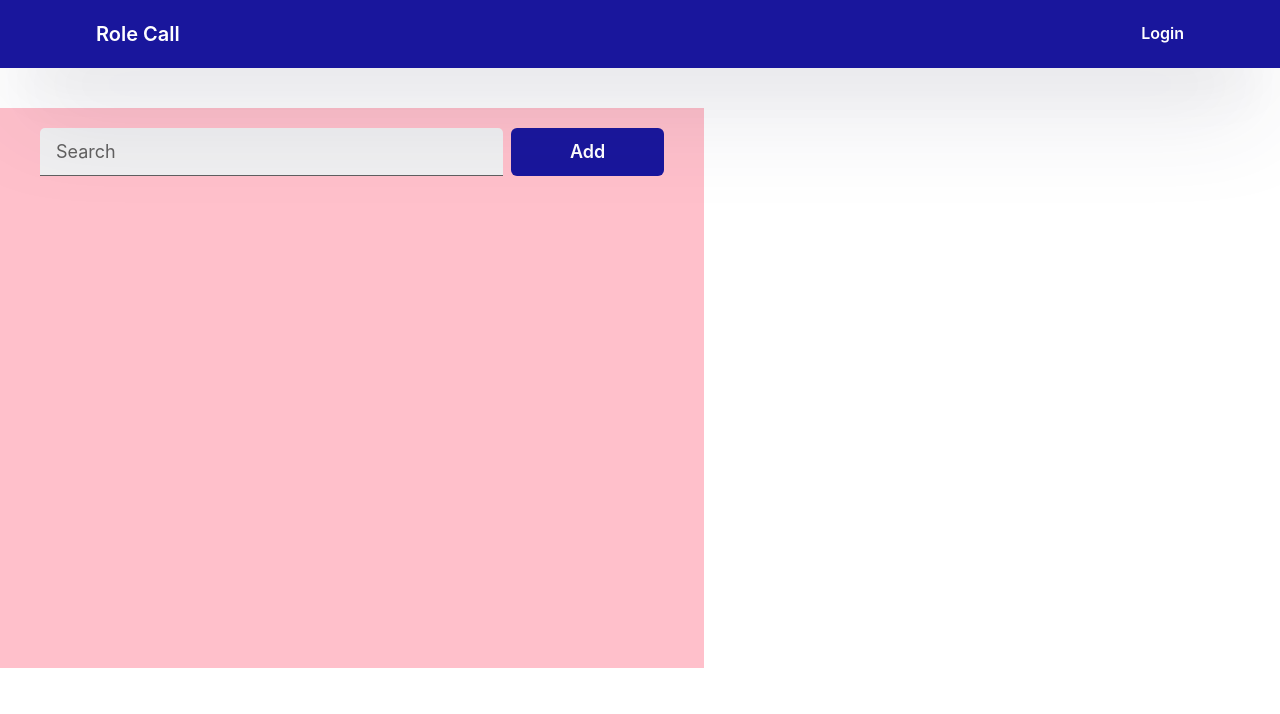
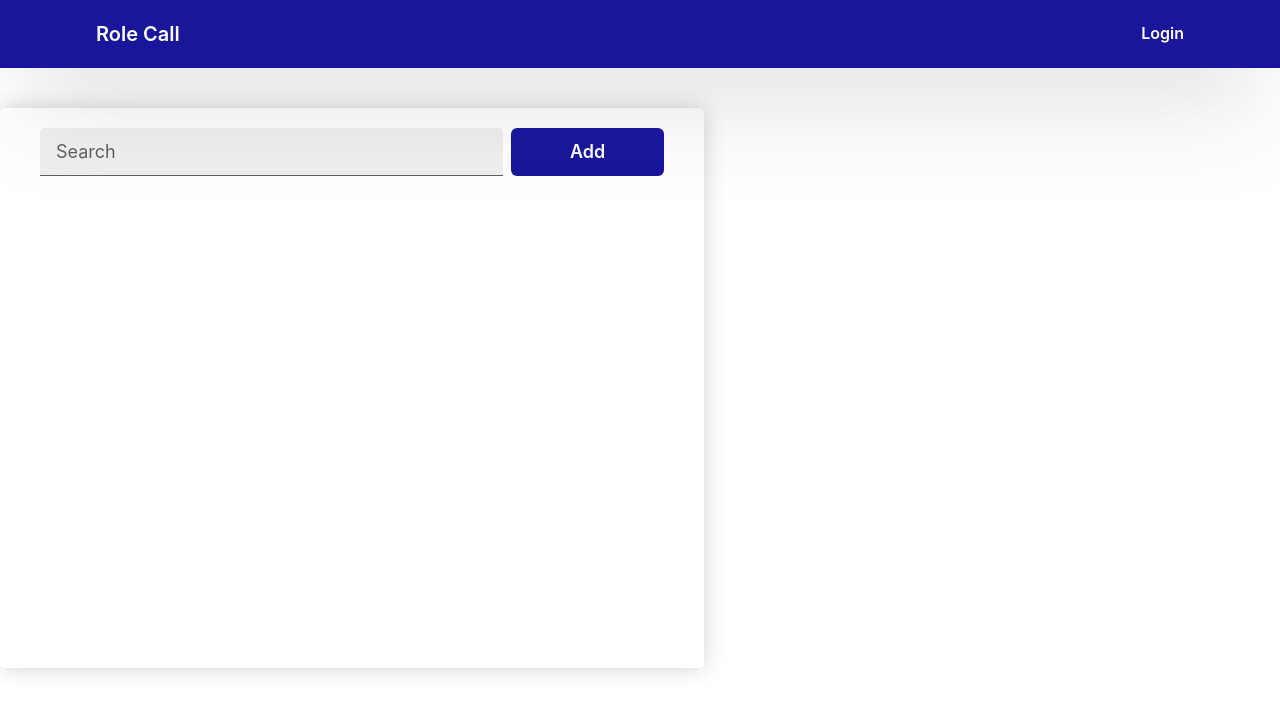
Before and after one commit to kea-large-systems/frontend, a React (Create React App) app: page /manage-classes in a window 1280 px wide. Shown: the top 714 px of the page. Built offline with nearby package versions, Linux system fonts and the light colour scheme.

Commit message:
add styling to main card

```diff
--- a/src/components/main-card/MainCard.tsx
+++ b/src/components/main-card/MainCard.tsx
@@ -20,5 +20,5 @@ export function MainCard({ children }: MainCardProps) {
     });
   };
 
-  return <VStack width={"55vw"} height={"70vh"} maxHeight={"70vh"} background={"pink"} px={10} py={5}>{getChildren()}</VStack>;
+  return <VStack borderRadius={"5px"} boxShadow={"0px 0px 23px -1px rgba(0, 0, 0, 0.2)"} width={"55vw"} height={"70vh"} maxHeight={"70vh"} px={10} py={5}>{getChildren()}</VStack>;
 }
```
